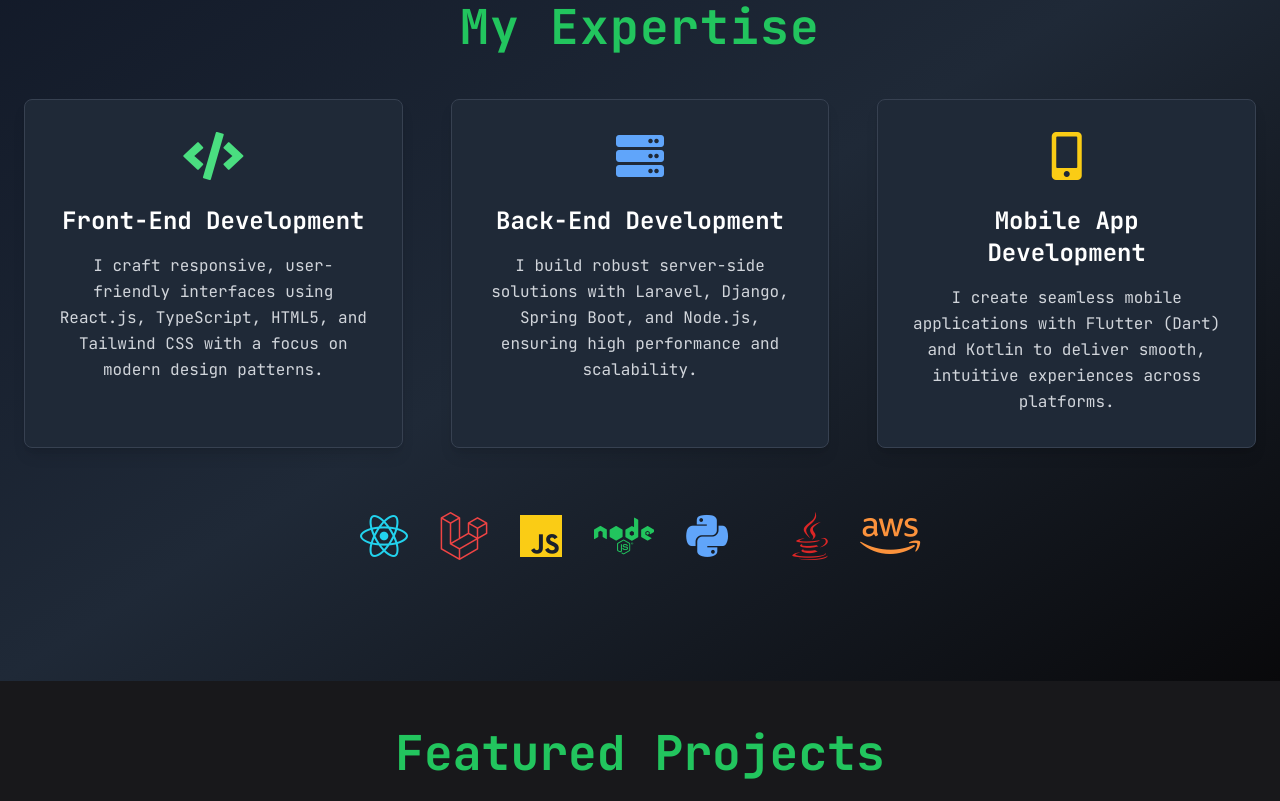
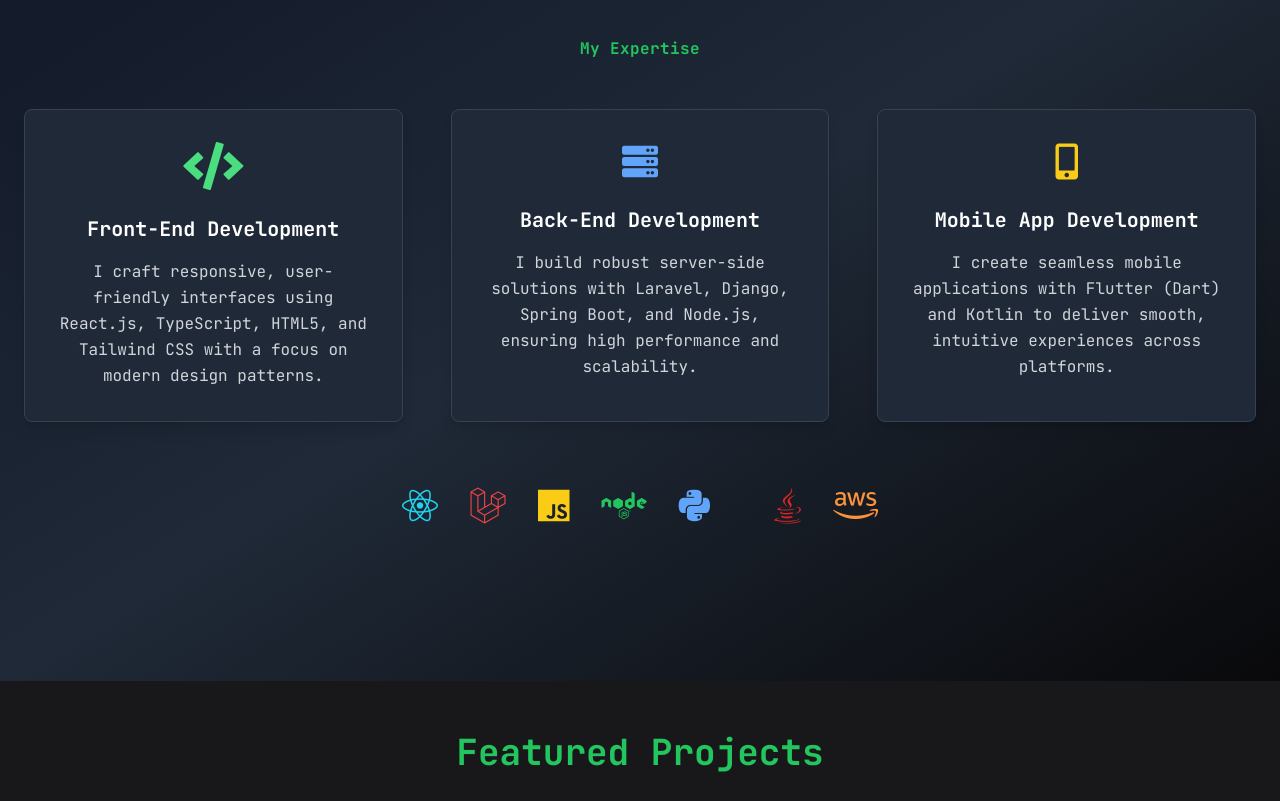
Before and after one commit to Moses-Mbugs/Website, a website: page index.html in a window 1280 px wide. Shown: the part 919-1720 px from the top of the page. Drawn offline with nearby package versions, Linux system fonts and the light colour scheme.

Commit message:
font reduced

```diff
--- a/index.html
+++ b/index.html
@@ -40,7 +40,7 @@
 </head>
 <body class="bg-zinc-950 text-white">
     <header class="fixed top-0 left-0 w-full flex justify-between items-center px-8 py-6 bg-zinc-950/90 backdrop-blur-sm z-50">
-        <a href="#home" class="text-2xl font-bold text-green-400 orbitron">MosesMbugua<span class="text-gray-400">._</span></a>
+        <a href="#home" class="text-xl font-bold text-green-400 orbitron">MosesMbugua<span class="text-gray-400">._</span></a>
         <nav class="flex space-x-6 text-sm">
             <a href="#home" class="hover:text-green-400 transition">// home</a>
             <a href="#expertise" class="hover:text-green-400 transition">// expertise</a>
@@ -80,34 +80,34 @@
 
     <!-- Expertise Section -->
     <section id="expertise" class="min-h-screen flex flex-col items-center justify-center bg-gradient-to-br from-gray-900 via-gray-800 to-zinc-950 px-6 py-16 text-white">
-        <h2 class="text-5xl font-extrabold mb-12 tracking-wide text-center text-green-500 orbitron">My Expertise</h2>
+        <h2 class="text-54xl font-extrabold mb-12 tracking-wide text-center text-green-500 orbitron">My Expertise</h2>
         <div class="grid grid-cols-1 md:grid-cols-3 gap-12 max-w-7xl">
             <!-- Front-End Development Card -->
             <div class="bg-gray-800 border border-gray-700 shadow-lg rounded-lg p-8 text-center transform hover:scale-105 transition-transform duration-300 hover:border-green-500">
                 <div class="text-green-400 text-5xl mb-6">
                     <i class="fas fa-code"></i>
                 </div>
-                <h3 class="text-2xl font-semibold mb-4 orbitron">Front-End Development</h3>
+                <h3 class="text-xl font-semibold mb-4 orbitron">Front-End Development</h3>
                 <p class="text-gray-300 leading-relaxed">
                     I craft responsive, user-friendly interfaces using React.js, TypeScript, HTML5, and Tailwind CSS with a focus on modern design patterns.
                 </p>
             </div>
             <!-- Back-End Development Card -->
             <div class="bg-gray-800 border border-gray-700 shadow-lg rounded-lg p-8 text-center transform hover:scale-105 transition-transform duration-300 hover:border-blue-500">
-                <div class="text-blue-400 text-5xl mb-6">
+                <div class="text-blue-400 text-4xl mb-6">
                     <i class="fas fa-server"></i>
                 </div>
-                <h3 class="text-2xl font-semibold mb-4 orbitron">Back-End Development</h3>
+                <h3 class="text-xl font-semibold mb-4 orbitron">Back-End Development</h3>
                 <p class="text-gray-300 leading-relaxed">
                     I build robust server-side solutions with Laravel, Django, Spring Boot, and Node.js, ensuring high performance and scalability.
                 </p>
             </div>
             <!-- Mobile App Development Card -->
             <div class="bg-gray-800 border border-gray-700 shadow-lg rounded-lg p-8 text-center transform hover:scale-105 transition-transform duration-300 hover:border-yellow-500">
-                <div class="text-yellow-400 text-5xl mb-6">
+                <div class="text-yellow-400 text-4xl mb-6">
                     <i class="fas fa-mobile-alt"></i>
                 </div>
-                <h3 class="text-2xl font-semibold mb-4 orbitron">Mobile App Development</h3>
+                <h3 class="text-xl font-semibold mb-4 orbitron">Mobile App Development</h3>
                 <p class="text-gray-300 leading-relaxed">
                     I create seamless mobile applications with Flutter (Dart) and Kotlin to deliver smooth, intuitive experiences across platforms.
                 </p>
@@ -115,20 +115,20 @@
         </div>
         <!-- Tech Stack Icons -->
         <div class="mt-16 flex flex-wrap justify-center gap-8 items-center">
-            <i class="fab fa-react text-5xl text-cyan-400 hover:scale-110 transition-transform" title="React.js"></i>
-            <i class="fab fa-laravel text-5xl text-red-500 hover:scale-110 transition-transform" title="Laravel"></i>
-            <i class="fab fa-js text-5xl text-yellow-400 hover:scale-110 transition-transform" title="JavaScript"></i>
-            <i class="fab fa-node text-5xl text-green-500 hover:scale-110 transition-transform" title="Node.js"></i>
-            <i class="fab fa-python text-5xl text-blue-400 hover:scale-110 transition-transform" title="Python/Django"></i>
-            <i class="fab fa-flutter text-5xl text-blue-400 hover:scale-110 transition-transform" title="Flutter"></i>
-            <i class="fab fa-java text-5xl text-red-600 hover:scale-110 transition-transform" title="Java/Spring Boot"></i>
-            <i class="fab fa-aws text-5xl text-orange-400 hover:scale-110 transition-transform" title="AWS"></i>
+            <i class="fab fa-react text-4xl text-cyan-400 hover:scale-110 transition-transform" title="React.js"></i>
+            <i class="fab fa-laravel text-4xl text-red-500 hover:scale-110 transition-transform" title="Laravel"></i>
+            <i class="fab fa-js text-4xl text-yellow-400 hover:scale-110 transition-transform" title="JavaScript"></i>
+            <i class="fab fa-node text-4xl text-green-500 hover:scale-110 transition-transform" title="Node.js"></i>
+            <i class="fab fa-python text-4xl text-blue-400 hover:scale-110 transition-transform" title="Python/Django"></i>
+            <i class="fab fa-flutter text-4xl text-blue-400 hover:scale-110 transition-transform" title="Flutter"></i>
+            <i class="fab fa-java text-4xl text-red-600 hover:scale-110 transition-transform" title="Java/Spring Boot"></i>
+            <i class="fab fa-aws text-4xl text-orange-400 hover:scale-110 transition-transform" title="AWS"></i>
         </div>
     </section>
 
     <!-- Work Section -->
     <section id="projects" class="min-h-screen bg-zinc-900 flex flex-col items-center justify-center px-6 py-12">
-        <h2 class="text-5xl font-extrabold text-green-500 mb-16 orbitron text-center">Featured Projects</h2>
+        <h2 class="text-4xl font-extrabold text-green-500 mb-16 orbitron text-center">Featured Projects</h2>
 
         <!-- Mzalendo Project -->
         <div class="flex flex-col lg:flex-row items-center lg:items-start lg:justify-between space-y-6 lg:space-y-0 lg:space-x-12 max-w-6xl mb-20">
```
